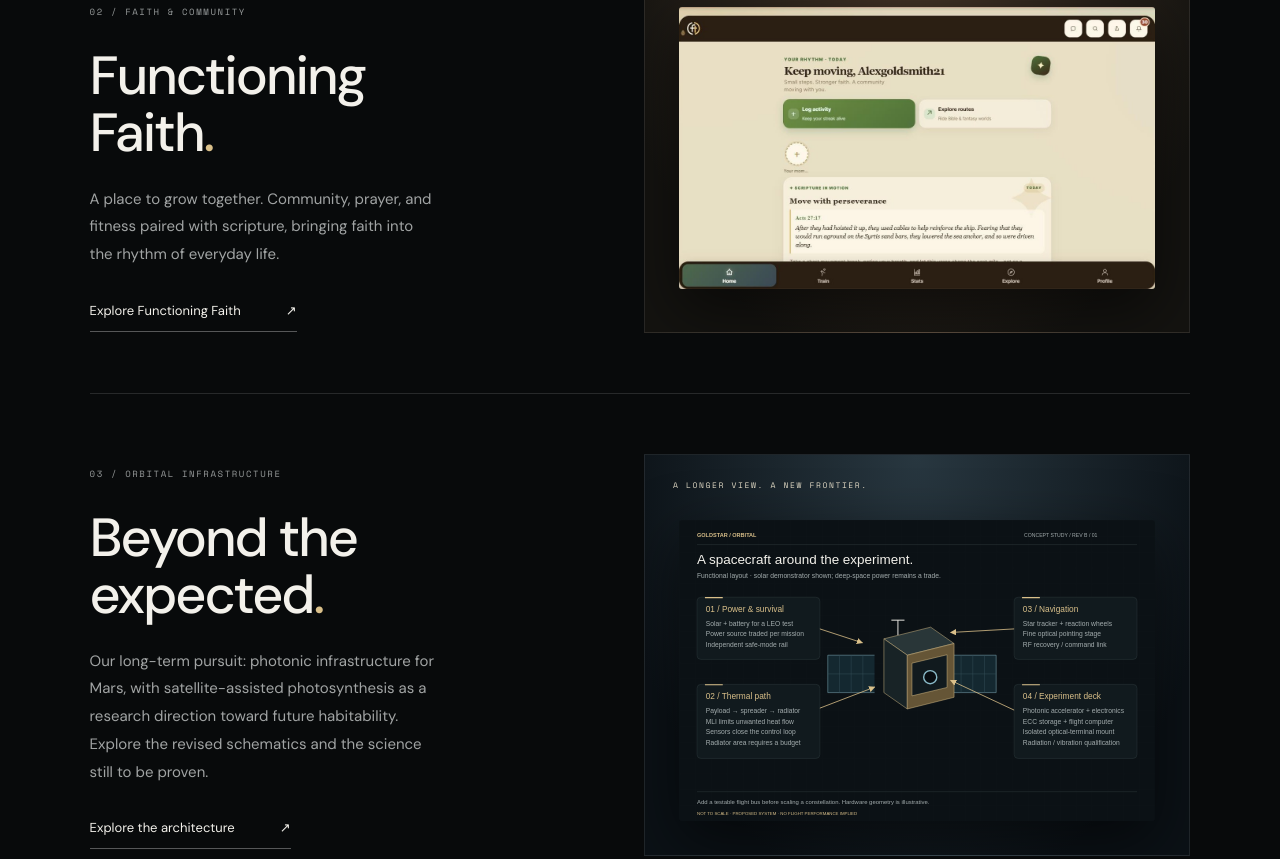
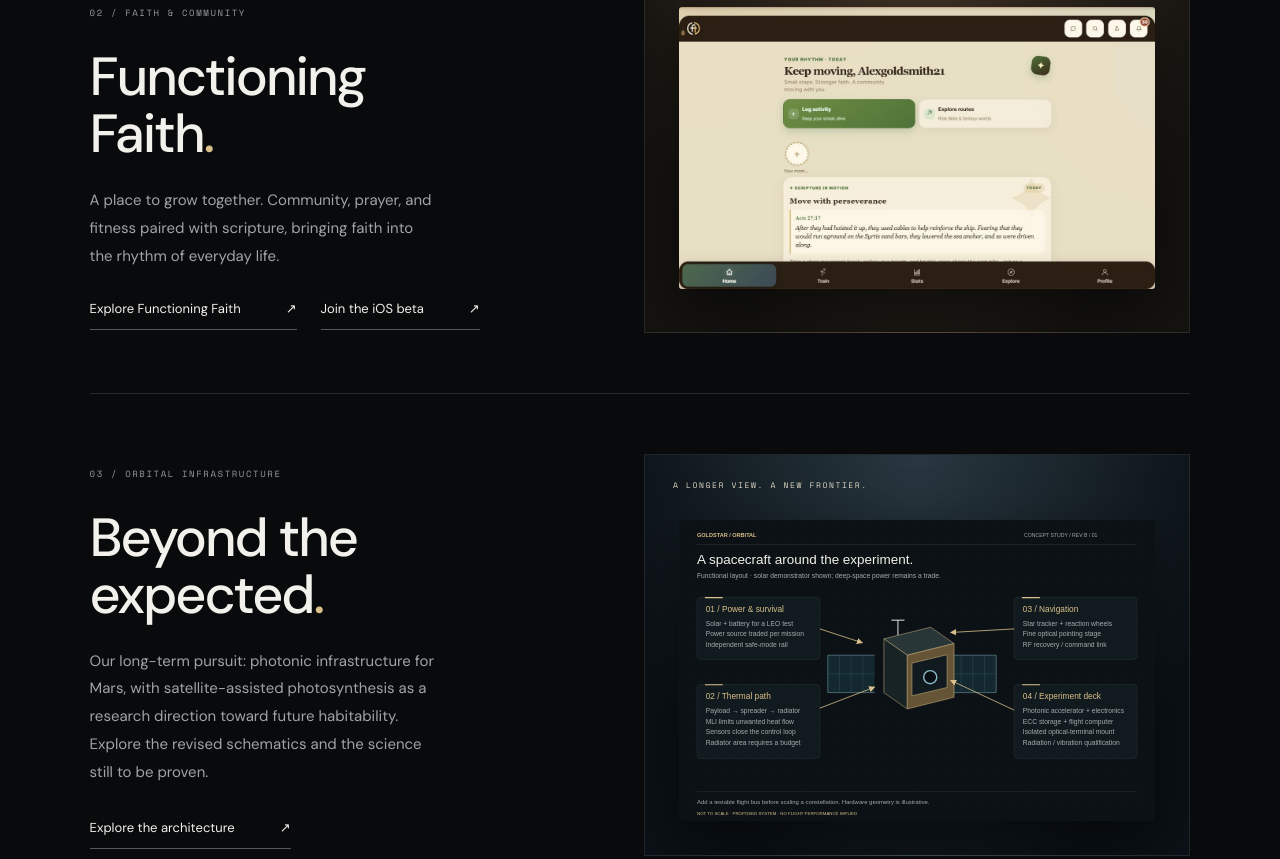
Before and after one commit to GoldstarOrbital/goldstarorbital-site, a plain HTML site: page index.html in a window 1280 px wide. Shown: the part 2442-3301 px from the top of the page. Drawn offline with nearby package versions, Linux system fonts and the light colour scheme.

Commit message:
Add Functioning Faith iOS beta access

```diff
--- a/index.html
+++ b/index.html
@@ -15,7 +15,7 @@
 <section class="vision section" id="about"><p class="eyebrow">01 / OUR VISION</p><div><h2>Big possibilities.<br><span class="muted">Personal beginnings.</span></h2><div class="vision-copy"><p>We build the things we want to exist. Better tools for everyday life. A place for meaningful community. A long-term vision for infrastructure beyond Earth.</p><p>Different pursuits, the same instinct: start with something that matters. Then make it real.</p></div></div></section>
 <section class="section ventures" id="products"><div class="section-heading"><div><p class="eyebrow">02 / OUR VENTURES</p><h2>Three worlds.<br>One driving curiosity.</h2></div><p>Closer to people.<br>Further into possibility.</p></div>
 <article class="venture" id="fawn"><div class="venture-copy"><img class="venture-logo" src="assets/fawn-logo.png" alt="Fawn" width="120" height="40"><span class="venture-number">01 / FINANCIAL TECHNOLOGY</span><h3>Fawn<span class="green">.</span></h3><p>A fresh perspective on everyday money, designed around campus life. Explore the product, the experience, and what's taking shape.</p><a class="text-link" href="https://goldstarorbital.github.io/fawn-landing/index.html" target="_blank" rel="noopener">Discover Fawn <span>↗</span></a></div><a class="venture-image fawn-image" href="https://goldstarorbital.github.io/fawn-landing/index.html" target="_blank" rel="noopener" aria-label="Explore Fawn"><span class="image-label">EVERYDAY MONEY. A FRESH PERSPECTIVE.</span><img src="assets/fawn-preview.jpg" alt="Fawn product sign-in screen" loading="lazy"></a></article>
-<article class="venture" id="faith"><div class="venture-copy"><img class="venture-logo faith-logo" src="assets/faith-icon.svg" alt="" width="44" height="44"><span class="venture-number">02 / FAITH &amp; COMMUNITY</span><h3>Functioning<br>Faith<span class="gold">.</span></h3><p>A place to grow together. Community, prayer, and fitness paired with scripture, bringing faith into the rhythm of everyday life.</p><a class="text-link" href="https://faithfit-demo-production.up.railway.app" target="_blank" rel="noopener">Explore Functioning Faith <span>↗</span></a></div><a class="venture-image faith-image" href="https://faithfit-demo-production.up.railway.app" target="_blank" rel="noopener" aria-label="Explore Functioning Faith"><span class="image-label">PURPOSE IN THE EVERYDAY.</span><img src="assets/faith-preview.jpg" alt="Functioning Faith home screen" loading="lazy"></a></article>
+<article class="venture" id="faith"><div class="venture-copy"><img class="venture-logo faith-logo" src="assets/faith-icon.svg" alt="" width="44" height="44"><span class="venture-number">02 / FAITH &amp; COMMUNITY</span><h3>Functioning<br>Faith<span class="gold">.</span></h3><p>A place to grow together. Community, prayer, and fitness paired with scripture, bringing faith into the rhythm of everyday life.</p><div class="venture-links"><a class="text-link" href="https://faithfit-demo-production.up.railway.app" target="_blank" rel="noopener">Explore Functioning Faith <span>↗</span></a><a class="text-link" href="https://testflight.apple.com/join/SjmBBQbu" target="_blank" rel="noopener">Join the iOS beta <span>↗</span></a></div></div><a class="venture-image faith-image" href="https://faithfit-demo-production.up.railway.app" target="_blank" rel="noopener" aria-label="Explore Functioning Faith"><span class="image-label">PURPOSE IN THE EVERYDAY.</span><img src="assets/faith-preview.jpg" alt="Functioning Faith home screen" loading="lazy"></a></article>
 <article class="venture" id="orbital"><div class="venture-copy"><span class="venture-number">03 / ORBITAL INFRASTRUCTURE</span><h3>Beyond the<br>expected<span class="gold">.</span></h3><p>Our long-term pursuit: photonic infrastructure for Mars, with satellite-assisted photosynthesis as a research direction toward future habitability. Explore the revised schematics and the science still to be proven.</p><a class="text-link" href="architecture.html">Explore the architecture <span>↗</span></a></div><a class="venture-image orbital-image" href="architecture.html"><span class="image-label">A LONGER VIEW. A NEW FRONTIER.</span><img src="assets/schematics/rev-b/satellite.svg" alt="Goldstar Orbital satellite architecture schematic" loading="lazy"></a></article>
 </section>
 <section class="section films" id="case-studies"><div class="section-heading"><div><p class="eyebrow">03 / A CLOSER LOOK</p><h2>Ideas, in motion.</h2></div><a class="text-link" href="https://www.youtube.com/@Alexgoldsmith21" target="_blank" rel="noopener">Visit our YouTube <span>↗</span></a></div><div class="film-grid"><article><iframe src="https://www.youtube-nocookie.com/embed/ijnjv6NTWS8" title="Fawn product walkthrough" loading="lazy" allowfullscreen></iframe><div class="film-caption"><h3>Meet Fawn</h3><span>PRODUCT FILM / 00:44</span></div></article><article><iframe src="https://www.youtube-nocookie.com/embed/3mpl3ukxlOg" title="Functioning Faith product walkthrough" loading="lazy" allowfullscreen></iframe><div class="film-caption"><h3>Find your community</h3><span>PRODUCT FILM / 01:58</span></div></article></div></section>
--- a/space.css
+++ b/space.css
@@ -16,6 +16,6 @@
 @keyframes orbital-travel{0%{offset-distance:0%;opacity:.2}15%,70%{opacity:1}85%,100%{offset-distance:100%;opacity:.2}}
 @keyframes shoot{0%,85%,100%{opacity:0;transform:translate(0,0) rotate(-25deg)}87%{opacity:.8}94%{opacity:0;transform:translate(250px,-115px) rotate(-25deg)}}
 @keyframes star-breathe{from{opacity:.35}to{opacity:.9}}
-.venture-logo{display:block;width:120px;height:40px;object-fit:contain;object-position:left center;margin-bottom:22px}.faith-logo{width:44px;height:44px}
+.venture-logo{display:block;width:120px;height:40px;object-fit:contain;object-position:left center;margin-bottom:22px}.faith-logo{width:44px;height:44px}.venture-links{display:flex;gap:24px;flex-wrap:wrap;align-items:center}
 @media(max-width:540px){.space-orbit{width:100%;right:-40%;height:38%;top:22%}.arch-hero .space-orbit{right:-35%;width:95%}.orbiter,.arch-hero .orbiter{width:50px;height:30px}.motion-toggle{right:7%;bottom:57px}.shooting-star{width:75px}.space-scene{opacity:.7}}
 @media(prefers-reduced-motion:reduce){.space-scene *{animation:none!important}.shooting-star,.motion-toggle{display:none}.orbiter{offset-distance:20%}}
```
